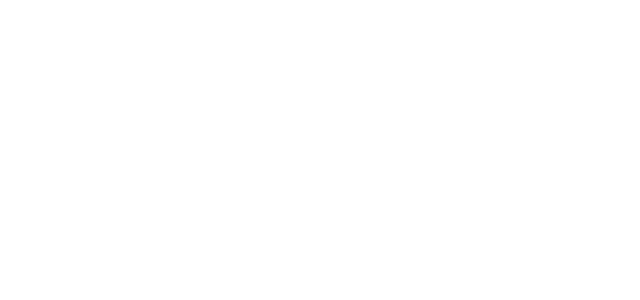
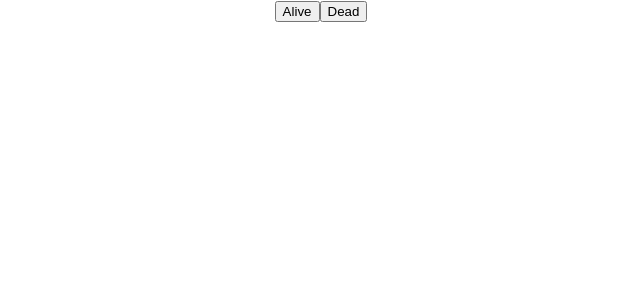
Before and after one commit to celeb-doa2/frontend, a React (Create React App) app in the folder celeb-doa2/: page / in a window 1280 px wide. Shown: the top 300 px of the page, without its empty margins (319-959 px from the left). Built offline with nearby package versions, Linux system fonts and the light colour scheme.

Commit message:
Added basic buttons to the button form and rendered in in App.js

```diff
--- a/celeb-doa2/src/App.js
+++ b/celeb-doa2/src/App.js
@@ -1,8 +1,13 @@
 import React from "react";
 import "./App.css";
+import Button from "./components/Button";
 
 function App() {
-  return <div className="App"></div>;
+  return (
+    <div className="App">
+      <Button />
+    </div>
+  );
 }
 
 export default App;
--- a/celeb-doa2/src/components/Button.js
+++ b/celeb-doa2/src/components/Button.js
@@ -1,7 +1,12 @@
 import React from "react";
 
 const Button = () => {
-  return <button>BUTTON</button>;
+  return (
+    <div>
+      <button>Alive</button>
+      <button>Dead</button>
+    </div>
+  );
 };
 
 export default Button;
```
